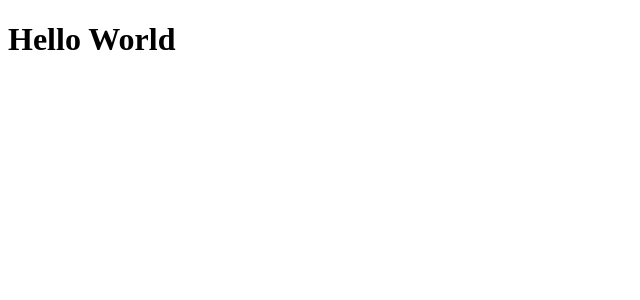
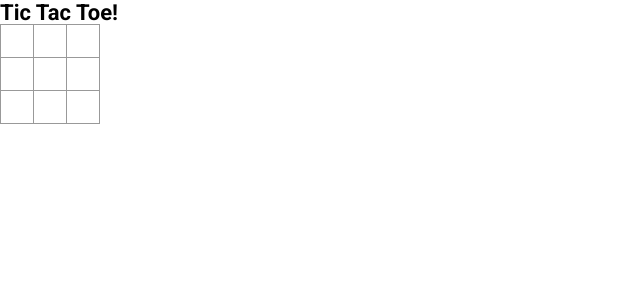
Before and after one commit to TetiHernandezAmura/react-tic-tac-toe, a React (Vite) app: page / in a window 1280 px wide. Shown: the top 300 px of the page, without its empty margins (0-640 px from the left). Built offline with nearby package versions, Linux system fonts and the light colour scheme.

Commit message:
created Square, Board and TicTacToe components

```diff
--- a/index.html
+++ b/index.html
@@ -4,6 +4,9 @@
 <head>
   <meta charset="UTF-8" />
   <meta name="viewport" content="width=device-width, initial-scale=1.0" />
+  <link rel="preconnect" href="https://fonts.googleapis.com">
+  <link rel="preconnect" href="https://fonts.gstatic.com" crossorigin>
+  <link href="https://fonts.googleapis.com/css2?family=Roboto:wght@400;700&display=swap" rel="stylesheet">
   <title>React Tic Tac Toe Tutorial</title>
 </head>
 
--- a/package.json
+++ b/package.json
@@ -21,6 +21,7 @@
     "eslint-plugin-react": "^7.33.2",
     "eslint-plugin-react-hooks": "^4.6.0",
     "eslint-plugin-react-refresh": "^0.4.3",
+    "prop-types": "^15.8.1",
     "vite": "^4.4.9"
   }
 }
--- /dev/null
+++ b/src/Board.jsx
@@ -0,0 +1,27 @@
+import Square from "./Square.jsx";
+
+const Board = () => {
+  return (
+    <>
+      <div className="board-row">
+        <Square />
+        <Square />
+        <Square />
+      </div>
+
+      <div className="board-row">
+        <Square />
+        <Square />
+        <Square />
+      </div>
+
+      <div className="board-row">
+        <Square />
+        <Square />
+        <Square />
+      </div>
+    </>
+  );
+};
+
+export default Board;
--- /dev/null
+++ b/src/Square.jsx
@@ -0,0 +1,22 @@
+import PropTypes from "prop-types";
+import { useState } from "react";
+
+const Square = () => {
+  const [value, setValue] = useState(null);
+
+  const handleClick = () => {
+    setValue("X");
+  };
+
+  return (
+    <button className="square" onClick={handleClick}>
+      {value}
+    </button>
+  );
+};
+
+Square.propTypes = {
+  value: PropTypes.string,
+};
+
+export default Square;
--- /dev/null
+++ b/src/TicTacToe.css
@@ -0,0 +1,73 @@
+
+  h1 {
+    margin-top: 0;
+    font-size: 22px;
+  }
+
+  h2 {
+    margin-top: 0;
+    font-size: 20px;
+  }
+
+  h3 {
+    margin-top: 0;
+    font-size: 18px;
+  }
+
+  h4 {
+    margin-top: 0;
+    font-size: 16px;
+  }
+
+  h5 {
+    margin-top: 0;
+    font-size: 14px;
+  }
+
+  h6 {
+    margin-top: 0;
+    font-size: 12px;
+  }
+
+  code {
+    font-size: 1.2em;
+  }
+
+  ul {
+    padding-inline-start: 20px;
+  }
+
+
+
+  .square {
+    background: #fff;
+    border: 1px solid #999;
+    float: left;
+    font-size: 24px;
+    font-weight: bold;
+    line-height: 34px;
+    height: 34px;
+    margin-right: -1px;
+    margin-top: -1px;
+    padding: 0;
+    text-align: center;
+    width: 34px;
+  }
+
+  .board-row:after {
+    clear: both;
+    content: '';
+    display: table;
+  }
+
+  .status {
+    margin-bottom: 10px;
+  }
+  .game {
+    display: flex;
+    flex-direction: row;
+  }
+
+  .game-info {
+    margin-left: 20px;
+  }
--- /dev/null
+++ b/src/TicTacToe.jsx
@@ -0,0 +1,13 @@
+import "./TicTacToe.css";
+import Board from "./Board";
+
+const TicTacToe = () => {
+  return (
+    <>
+      <h1>Tic Tac Toe!</h1>
+      <Board />
+    </>
+  );
+};
+
+export default TicTacToe;
--- /dev/null
+++ b/src/index.css
@@ -0,0 +1,15 @@
+*, *::after, *::before {
+    box-sizing: inherit;
+    margin: 0;
+    padding: 0;
+}
+
+html {
+    font-size: 62.5%;
+}
+
+body {
+    box-sizing: border-box;
+    font-family: "Roboto", sans-serif;
+    font-size: 1.6rem;
+}
--- a/src/main.jsx
+++ b/src/main.jsx
@@ -1,8 +1,10 @@
 import React from "react";
 import ReactDOM from "react-dom/client";
+import "./index.css";
+import TicTacToe from "./TicTacToe.jsx";
 
 ReactDOM.createRoot(document.getElementById("root")).render(
   <React.StrictMode>
-    <h1>Hello World</h1>
+    <TicTacToe />
   </React.StrictMode>,
 );
```
Also changed, not shown: 1 other file (tests, documents, lock files or other folders).
